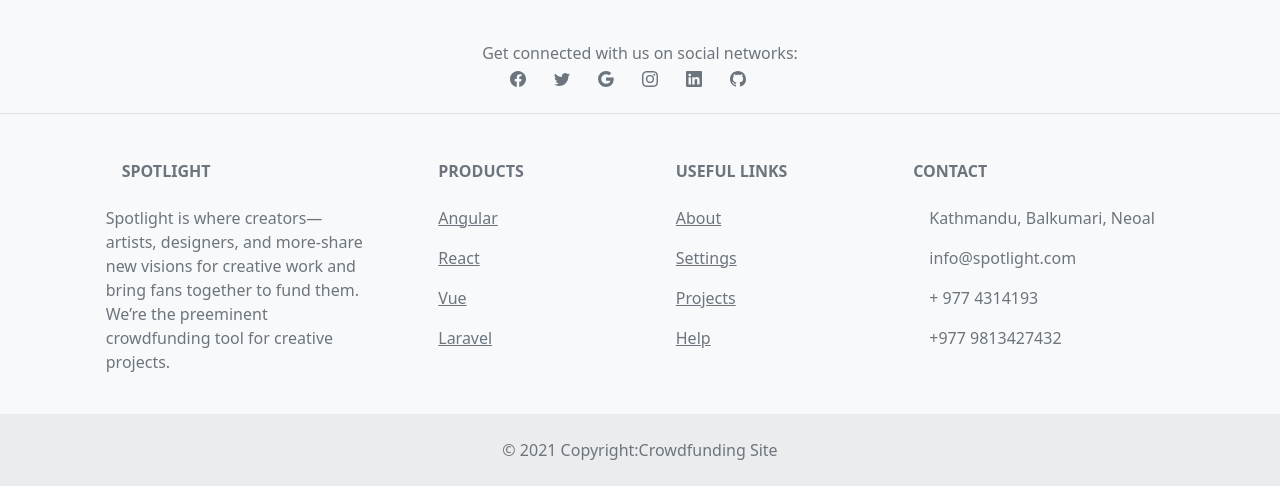
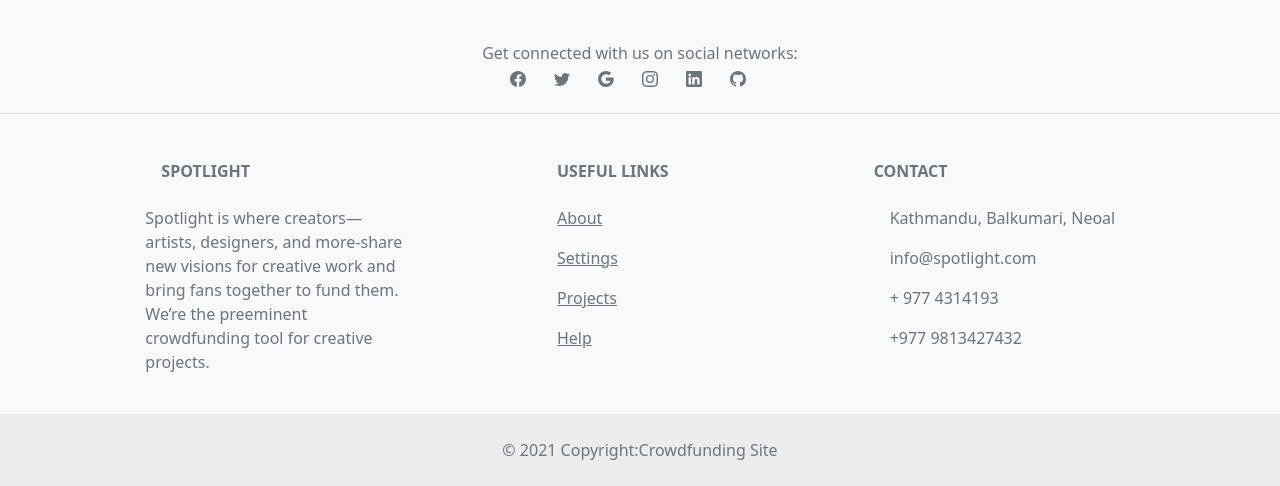
Before and after one commit to AaganMaskey/P2-Spotlight, a Django app: page / in a window 1280 px wide. Shown: the part 2128-2614 px from the top of the page. Run offline with Django 3.2, Linux system fonts and the light colour scheme; data comes from the database, SQL or seed files in the repository; some libraries are stand-ins or nearby versions.

Commit message:
foteer ui update

```diff
--- a/spotlightv0/templates/home.html
+++ b/spotlightv0/templates/home.html
@@ -337,7 +337,7 @@ ab
         <!-- Grid column -->
 
         <!-- Grid column -->
-        <div class="col-md-2 col-lg-2 col-xl-2 mx-auto mb-4">
+        {% comment %}<div class="col-md-2 col-lg-2 col-xl-2 mx-auto mb-4">
           <!-- Links -->
           <h6 class="text-uppercase fw-bold mb-4">
             Products
@@ -354,7 +354,7 @@ ab
           <p>
             <a href="#!" class="text-reset">Laravel</a>
           </p>
-        </div>
+        </div> {% endcomment %}
         <!-- Grid column -->
 
         <!-- Grid column -->
```
